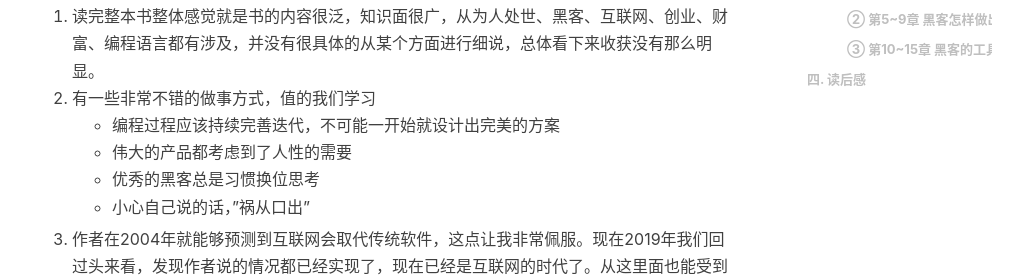
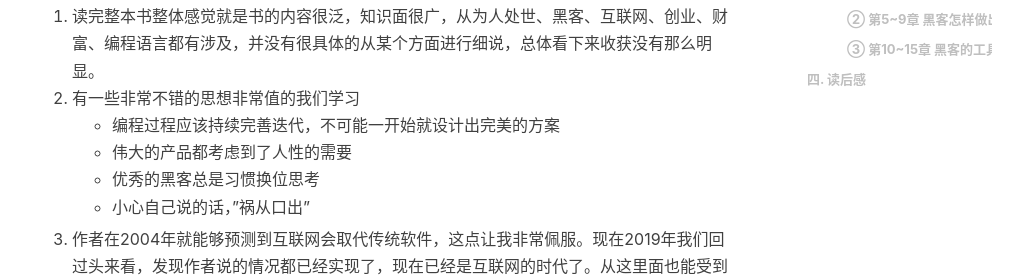
Before and after one commit to engru/chenguolin.github.io, a Jekyll site: the page built from _posts/2016-01-04-【读书笔记-4】黑客与画家.md, in a window 1280 px wide and 900 px high, scrolled down 4083 px. Shown: the part 172-452 px from the top of the window, without its empty margins (233-1256 px from the left). Built offline with Jekyll 4.4.1, drawn with Linux system fonts in a browser that asks for light colours; nearby versions of some CDN libraries; comment, search, counter and statistics services are not loaded.

Commit message:
Update 2016-01-04-【读书笔记-4】黑客与画家.md

```diff
--- a/_posts/2016-01-04-【读书笔记-4】黑客与画家.md
+++ b/_posts/2016-01-04-【读书笔记-4】黑客与画家.md
@@ -110,7 +110,7 @@ tags:          #标签
 
 # 四. 读后感
 1. 读完整本书整体感觉就是书的内容很泛，知识面很广，从为人处世、黑客、互联网、创业、财富、编程语言都有涉及，并没有很具体的从某个方面进行细说，总体看下来收获没有那么明显。
-2. 有一些非常不错的做事方式，值的我们学习
+2. 有一些非常不错的思想非常值的我们学习
    + 编程过程应该持续完善迭代，不可能一开始就设计出完美的方案
    + 伟大的产品都考虑到了人性的需要
    + 优秀的黑客总是习惯换位思考
```
